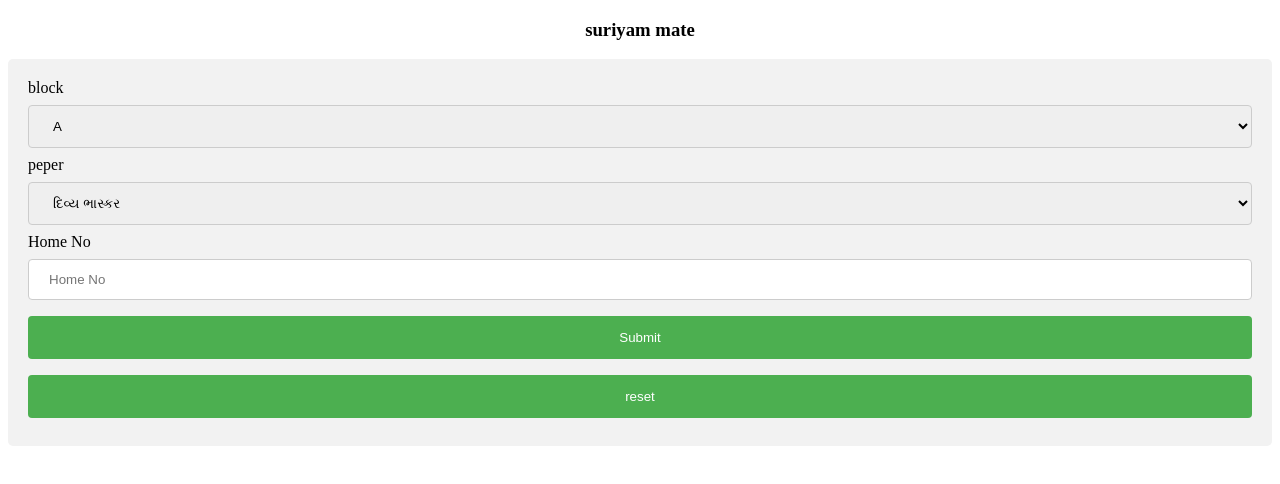
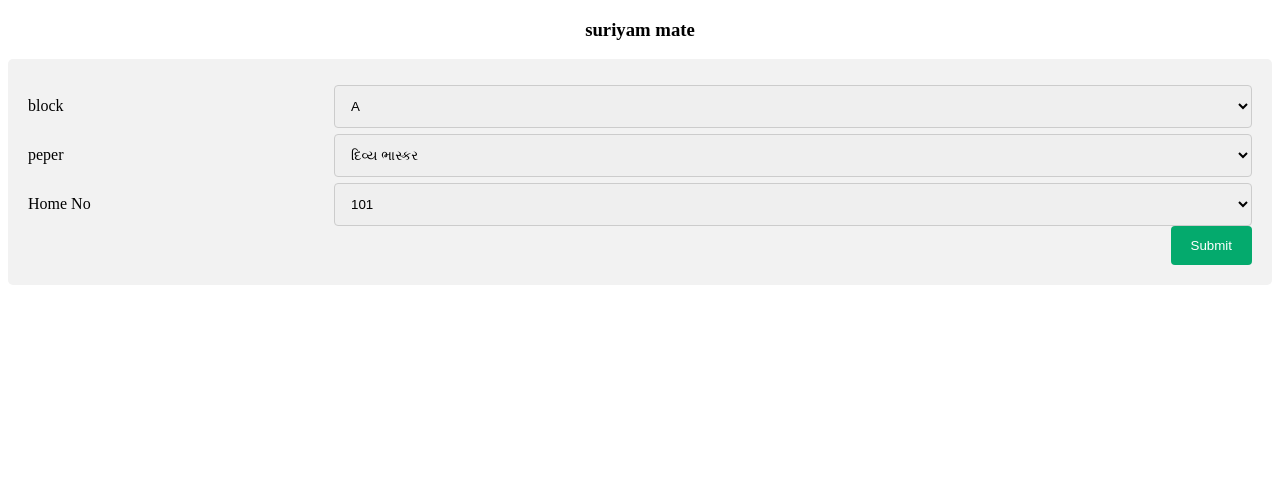
Before and after one commit to dipprajapati13/from.github.io, a plain HTML site: page index.html in a window 1280 px wide. Drawn offline with Linux system fonts and the light colour scheme.

Commit message:
Update index.html
ihyip

```diff
--- a/index.html
+++ b/index.html
@@ -1,73 +1,89 @@
 <!DOCTYPE html>
 <html>
+<head>
+<meta name="viewport" content="width=device-width, initial-scale=1">
 <style>
-    input[type=text],
-    select {
-        width: 100%;
-        padding: 12px 20px;
-        margin: 8px 0;
-        display: inline-block;
-        border: 1px solid #ccc;
-        border-radius: 4px;
+* {
   box-sizing: border-box;
 }
 
-    input[type=number],
-    select {
+input[type=text], select, textarea {
   width: 100%;
-        padding: 12px 20px;
-        margin: 8px 0;
-        display: inline-block;
+  padding: 12px;
   border: 1px solid #ccc;
   border-radius: 4px;
-        box-sizing: border-box;
+  resize: vertical;
 }
+
+label {
+  padding: 12px 12px 12px 0;
+  display: inline-block;
+}
+
 input[type=submit] {
-        width: 100%;
-        background-color: #4CAF50;
+  background-color: #04AA6D;
   color: white;
-        padding: 14px 20px;
-        margin: 8px 0;
+  padding: 12px 20px;
   border: none;
   border-radius: 4px;
   cursor: pointer;
+  float: right;
 }
 
 input[type=submit]:hover {
   background-color: #45a049;
 }
 
-    input[type=reset] {
-        width: 100%;
-        background-color: #4CAF50;
-        color: white;
-        padding: 14px 20px;
-        margin: 8px 0;
-        border: none;
-        border-radius: 4px;
-        cursor: pointer;
-    }
-
-    input[type=reset]:hover {
-        background-color: #45a049;
-    }
-
-    div {
+.container {
   border-radius: 5px;
   background-color: #f2f2f2;
   padding: 20px;
 }
+
+.col-25 {
+  float: left;
+  width: 25%;
+  margin-top: 6px;
+}
+
+.col-75 {
+  float: left;
+  width: 75%;
+  margin-top: 6px;
+}
+
+/* Clear floats after the columns */
+.row:after {
+  content: "";
+  display: table;
+  clear: both;
+}
+
+/* Responsive layout - when the screen is less than 600px wide, make the two columns stack on top of each other instead of next to each other */
+@media screen and (max-width: 600px) {
+  .col-25, .col-75, input[type=submit] {
+    width: 100%;
+    margin-top: 0;
+  }
+}
 </style>
+</head>
+<body>
 
-<body>
     <center>
 
         <h3>suriyam mate</h3>
     </center>
 
-    <div>
-        <form method="post" name="google-sheet">
-            <label for="block">block
+
+<div class="container">
+  <form action="/action_page.php">
+    <div class="row">
+
+      <div class="col-25">
+        <label for="block">block</label>
+      </div>
+      <div class="col-75">
         <select id="block" name="block">
             <option value="A">A</option>
             <option value="B">B</option>
@@ -95,8 +111,11 @@
             <option value="Y">Y</option>
             <option value="Z">Z</option>
         </select>
-            </label>
-            <label for="peper">peper
+      </div>
+      <div class="col-25">
+        <label for="peper">peper</label>
+      </div>
+      <div class="col-75">
         <select id="peper" name="peper">
             <option value="દિવ્ય ભાસ્કર">
                 દિવ્ય ભાસ્કર</option>
@@ -105,31 +124,47 @@
             <option value="Times of India">Times of India</option>
 
         </select>
-            </label>
+      </div>
+      <div class="col-25">
+        <label for="Home No">Home No</label>
+      </div>
+      <div class="col-75">
+        <select id="peper" name="peper">
+            <option value="A">101</option>
+            <option value="B">102</option>
+            <option value="c">103</option>
+            <option value="D">104</option>
+            <option value="E">201</option>
+            <option value="F">202</option>
+            <option value="H">203</option>
+            <option value="I">204</option>
+            <option value="J">301</option>
+            <option value="K">302</option>
+            <option value="l">303</option>
+            <option value="M">304</option>
+            <option value="N">401</option>
+            <option value="O">402</option>
+            <option value="P">403</option>
+            <option value="Q">404</option>
+            <option value="R">501</option>
+            <option value="S">502</option>
+            <option value="T">503</option>
+            <option value="U">504</option>
+            <option value="V">601</option>
+            <option value="W">602</option>
+            <option value="X">603</option>
+            <option value="Y">604</option>
+            <option value="Z">605</option>
 
+        </select>
+      </div>
+    </div>
 
-            <label for="Home No">Home No</label>
-            <input type="number" id="number" name="Home No" placeholder="Home No">
-
-
-
-
-            <input type="submit" value="Submit" name="submit">
-            <input type="reset" value="reset" name="reset">
+    <div class="row">
+      <input type="submit" value="Submit">
+    </div>
   </form>
 </div>
 
 </body>
-<script>
-    const scriptURL = 'https://script.google.com/macros/s/AKfycbwtf4iWV2vUO_3iiFzr4INs-XNxICIbqvrZWA5zGY8UkGIViPZ7QJS23465WS75-tYB/exec'
-    const form = document.forms['google-sheet']
-
-    form.addEventListener('submit', e => {
-        e.preventDefault()
-        fetch(scriptURL, { method: 'POST', body: new FormData(form) })
-            .then(response => alert("Thanks for Contacting us..! We Will Contact You Soon..."))
-            .catch(error => console.error('Error!', error.message))
-    })
-</script>
-
 </html>
```
Lines whose indentation alone changed are shown as unchanged.
